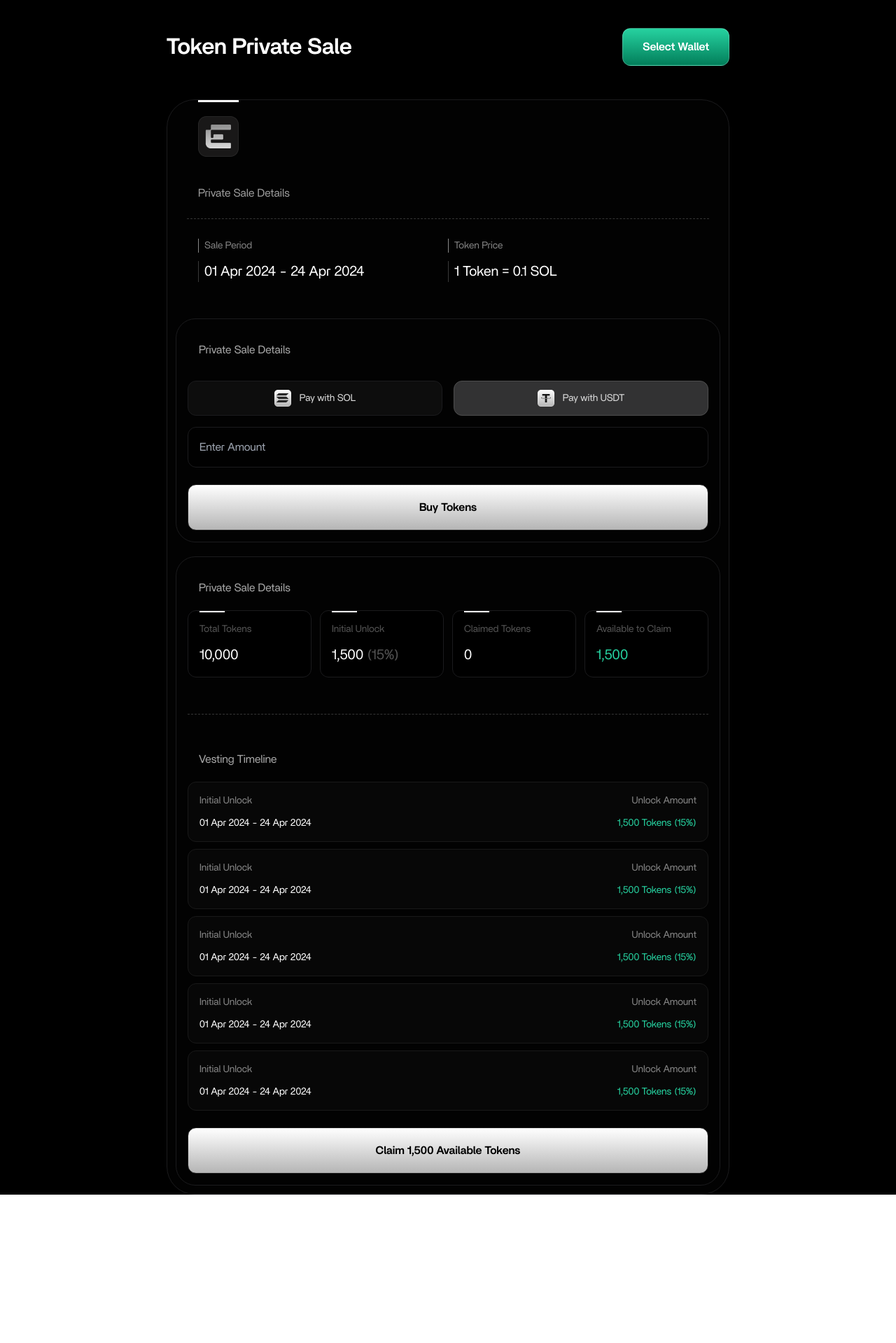
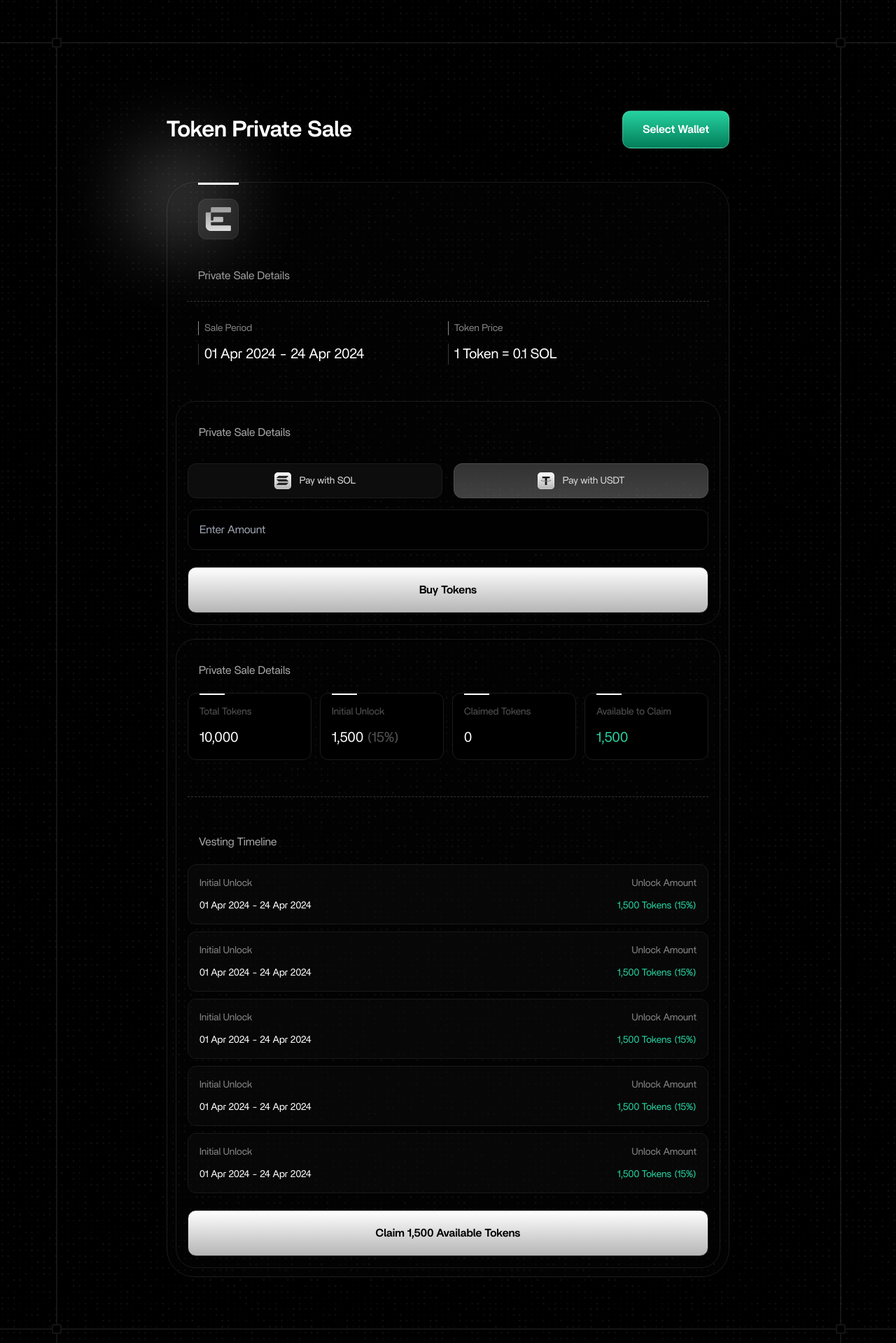
Before and after one commit to toygr/sol_private_sale, a React (Vite) app: page / in a window 1280 px wide. Shown: the top 1919 px of the page at 70% size. Before the commit the page ends 1707 px from the top, so only its background shows below. Built offline with nearby package versions, Linux system fonts and the light colour scheme.

Commit message:
add some style

```diff
--- a/src/PrivateSale.tsx
+++ b/src/PrivateSale.tsx
@@ -1,12 +1,17 @@
 const PrivateSale = () => {
   return (
-    <div className="pt-10 font-britti">
+    <div className="pt-[158px] pb-[135px] font-britti">
       <div className="flex items-center justify-between text-fontPrimary">
         <h1 className="text-[32px] font-semibold">Token Private Sale</h1>
         <button className="bg-gradient-to-b from-[#26D2A0] to-[#027E5A] rounded-xl px-7 py-3.5 border border-[#FFFFFF38] text-base font-semibold">Select Wallet</button>
       </div>
 
-      <div className="flex flex-col gap-5 mt-12 rounded-[40px] border border-[#1B1B1D] bg-[#020202] px-3 pb-3">
+      <div className="flex flex-col gap-5 mt-12 rounded-[40px] border border-[#1B1B1D] bg-[#020202] px-3 pb-3 main relative">
+
+        <div className="absolute -top-3 -left-3 p-8 blur-3xl bg-[#FFFFFF]">
+
+        </div>
+
         <div className="px-4">
           <div className="flex flex-col items-start justify-center px-4">
             <div className="border-t-[3px] border-[#FFFFFF] inline-block py-5">
@@ -38,7 +43,7 @@ const PrivateSale = () => {
               <img src="/SOL.png" className="w-6 h-6" />
               Pay with SOL
             </button>
-            <button className="w-full bg-[#323233] border border-[#4E4E4E] rounded-xl flex items-center justify-center gap-3 text-[#DADADA] font-medium text-sm py-3">
+            <button className="w-full bg-gradient-to-b from-[#323233] to-[#FFFFFF]/25 border border-[#4E4E4E] rounded-xl flex items-center justify-center gap-3 text-[#DADADA] font-medium text-sm py-3">
               <img src="/USDT.png" className="w-6 h-6" />
               Pay with USDT
             </button>
@@ -136,6 +141,22 @@ const PrivateSale = () => {
           </div>
         </div>
       </div>
+
+      <div className="absolute top-[60px] left-0 w-full border-t-2 border-[#FFFFFF14]"></div>
+      <div className="absolute bottom-[60px] left-0 w-full border-t-2 border-[#FFFFFF14]"></div>
+      <div className="absolute top-0 left-1/2 -translate-x-[560px] h-full border-l-2 border-[#FFFFFF14]">
+        <div className="relative h-full">
+          <div className="absolute top-[60px] -translate-x-[8px] -translate-y-[6px] w-2.5 h-2.5 border-2 border-[#FFFFFF14] box-content bg-[#000000] rounded-sm"></div>
+          <div className="absolute bottom-[60px] -translate-x-[8px] translate-y-[6px] w-2.5 h-2.5 border-2 border-[#FFFFFF14] box-content bg-[#000000] rounded-sm"></div>
+        </div>
+      </div>
+      <div className="absolute top-0 left-1/2 translate-x-[560px] h-full border-l-2 border-[#FFFFFF14]">
+        <div className="relative h-full">
+          <div className="absolute top-[60px] -translate-x-[8px] -translate-y-[6px] w-2.5 h-2.5 border-2 border-[#FFFFFF14] box-content bg-[#000000] rounded-sm"></div>
+          <div className="absolute bottom-[60px] -translate-x-[8px] translate-y-[6px] w-2.5 h-2.5 border-2 border-[#FFFFFF14] box-content bg-[#000000] rounded-sm"></div>
+        </div>
+      </div>
+
     </div>
   )
 }
--- a/src/index.css
+++ b/src/index.css
@@ -18,6 +18,8 @@ body {
   place-items: center;
   min-height: 100vh;
   background-color: black;
+  background-image: url('/texture.png');
+  position: relative;
 }
 
 @media (prefers-color-scheme: light) {
@@ -96,3 +98,7 @@ body {
   font-style: normal;
   font-style: italic;
 }
+
+.main {
+  background-image: url('/texture1.png');
+}
```
Also changed, not shown: public/texture.png (added), public/texture1.png (added).
